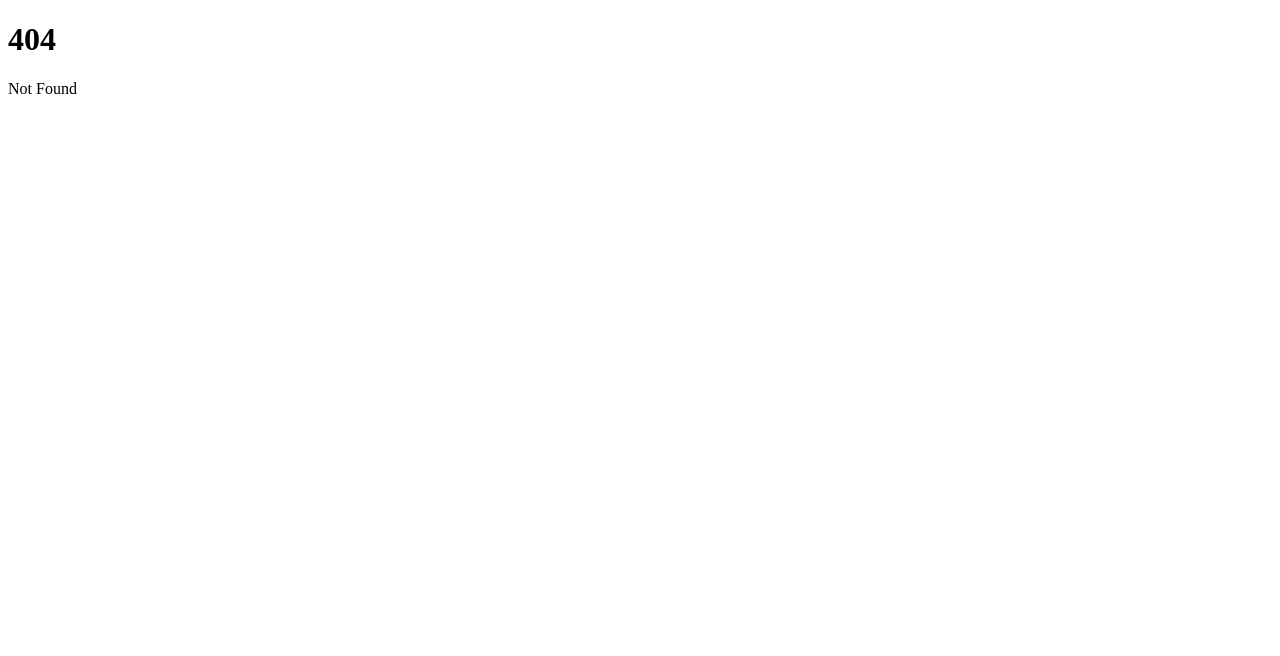
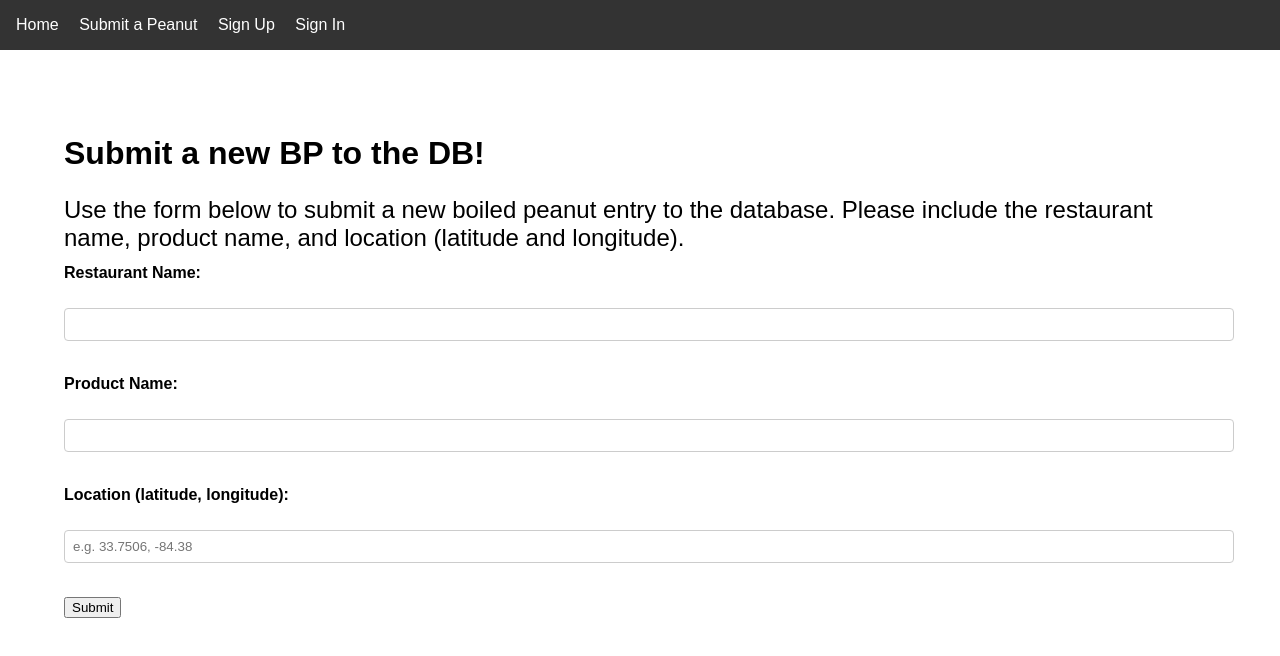
Before and after one commit to UrbaneD0ge/BPDB, a SvelteKit app: page /submit in a window 1280 px wide. Before the commit this address had no page. Shown: the top 656 px of the page. Built offline with nearby package versions, Linux system fonts and the light colour scheme; no server answers.

Commit message:
A lot farther than I was!

```diff
--- a/src/app.html
+++ b/src/app.html
@@ -9,3 +9,52 @@
 		<div style="display: contents">%sveltekit.body%</div>
 	</body>
 </html>
+
+<style>
+	h1 {
+		font-size: 2rem;
+		margin-bottom: 1rem;
+	}
+
+	p {
+		font-size: 1.5rem;
+		margin-bottom: 0.75rem;
+	}
+
+	label {
+		display: block;
+		margin-bottom: 0.5rem;
+		font-weight: bold;
+	}
+
+	input[type="text"],
+	input[type="email"],
+	input[type="password"] {
+		width: 100%;
+		padding: 0.5rem;
+		margin-bottom: 1rem;
+		border: 1px solid #ccc;
+		border-radius: 4px;
+	}
+
+	nav {
+		background-color: #333;
+		padding: 1rem;
+	}
+
+	nav a {
+		color: white;
+		margin-right: 1rem;
+		text-decoration: none;
+	}
+
+	nav a:hover {
+		text-decoration: underline;
+	}
+
+	body {
+		font-family: Arial, sans-serif;
+		margin: 0;
+		padding: 0;
+	}
+</style>
--- a/src/routes/+layout.svelte
+++ b/src/routes/+layout.svelte
@@ -8,4 +8,21 @@
 	<link rel="icon" href={favicon} />
 </svelte:head>
 
+<nav>
+	<a href="/">Home</a>
+	<a href="/submit">Submit a Peanut</a>
+	<a href="/auth/signup">Sign Up</a>
+	<a href="/auth/signin">Sign In</a>
+</nav>
+
+<div class="container">
+
 {@render children()}
+
+</div>
+
+<style>
+.container {
+		padding: 4rem;
+	}
+</style>
--- a/src/routes/+page.svelte
+++ b/src/routes/+page.svelte
@@ -13,7 +13,7 @@
 
 <ol>
   {#each data.peanuts as peanut}
-    <li><b>{peanut.resto_name}</b></li>
+    <li><b>{peanut.resto_name}</b>: {peanut.product}</li>
   <ul>
     <li>ID: {peanut.id}</li>
     <li>Submitted: {new Date(peanut.created_at).toLocaleDateString()}</li>
--- /dev/null
+++ b/src/routes/submit/+page.svelte
@@ -0,0 +1,30 @@
+<h1>Submit a new BP to the DB!</h1>
+<p>Use the form below to submit a new boiled peanut entry to the database. Please include the restaurant name, product name, and location (latitude and longitude).</p>
+
+<form action="POST">
+    <label for="resto_name">Restaurant Name:</label><br>
+    <input type="text" id="resto_name" name="resto_name" required><br><br>
+
+    <label for="product">Product Name:</label><br>
+    <input type="text" id="product" name="product" required><br><br>
+
+
+    <!-- TODO: Hide this field and display a spinner until geolocation is available -->
+    <label for="geopoint">Location (latitude, longitude):</label><br>
+    <input type="text" id="geopoint" name="geopoint" placeholder="e.g. 33.7506, -84.38" required><br><br>
+
+    <input type="submit" value="Submit">
+</form>
+
+<script>
+    // get geolocation and fill in the geopoint field
+    if (navigator.geolocation) {
+        navigator.geolocation.getCurrentPosition((position) => {
+            const lat = position.coords.latitude;
+            const lon = position.coords.longitude;
+            document.getElementById('geopoint').value = `${lat}, ${lon}`;
+        });
+    } else {
+        console.warn('Geolocation is not supported by this browser.');
+    }
+</script>
```
